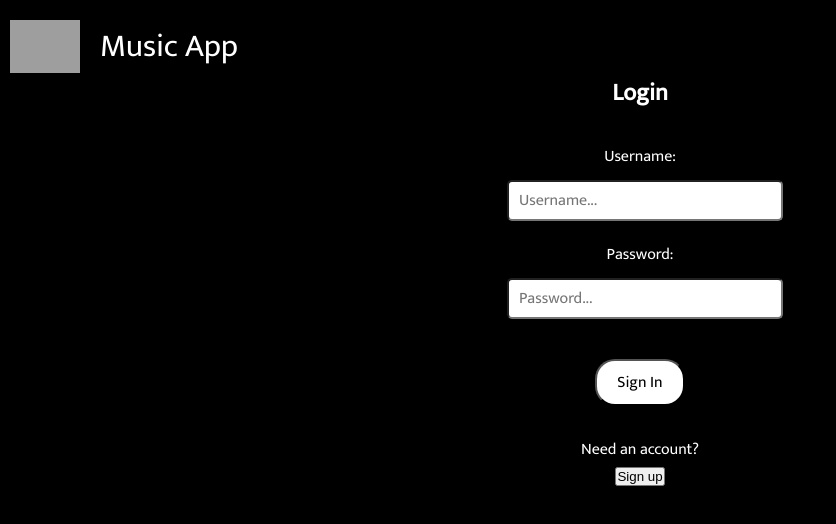
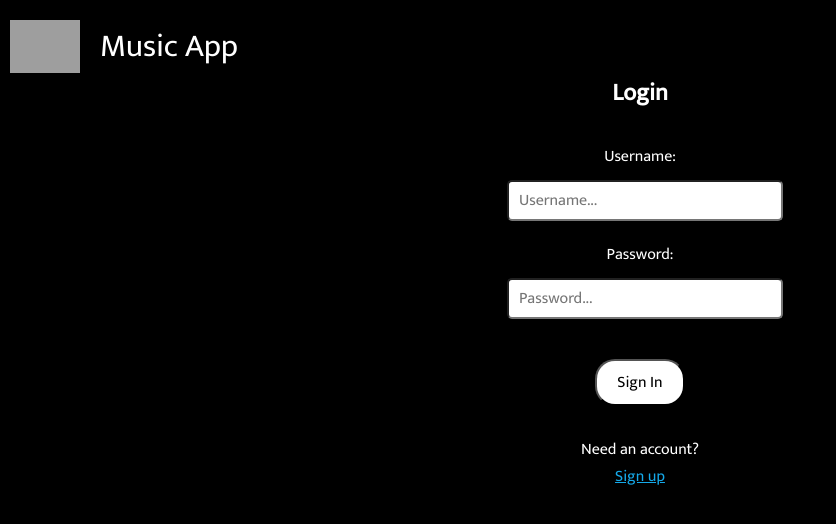
Before and after one commit to herbie2568/music-frontend2, a React (Create React App) app: page / in a window 1280 px wide. Shown: the top 524 px of the page, without its empty margins (0-836 px from the left). Built offline with nearby package versions, Linux system fonts and the light colour scheme; no server answers; grey boxes are pictures that could not be loaded.

Commit message:
styled login form

```diff
--- a/src/App.css
+++ b/src/App.css
@@ -149,6 +149,15 @@ body {
     color: #15a9e9;
 }
 
+.signupDiv {
+    text-decoration: underline;
+    color: #15a9e9;
+}
+
+.signupDiv:hover {
+    cursor: pointer;
+}
+
 .needAccount {
     text-align: center;
     margin-top: 30px;
--- a/src/App.js
+++ b/src/App.js
@@ -208,7 +208,7 @@ const handleCreateAccount = (addAccountInfo) => {
      <Login handleLogin={handleLogin} />
        <p className = 'needAccount'>
          <span>Need an account?</span><br/>
-         <button onClick={handleToggleSignUp}>Sign up</button>
+         <div className = 'signupDiv' onClick={handleToggleSignUp}>Sign up</div>
        </p>
    </>
  ) : (
@@ -217,7 +217,7 @@ const handleCreateAccount = (addAccountInfo) => {
      <br />
      <p>
        <span>Have an account already?</span><br/>
-       <button onClick={handleToggleSignUp}>Login</button>
+       <div className = 'signupDiv' onClick={handleToggleSignUp}>Login</div>
      </p>
    </>
  )}
```
